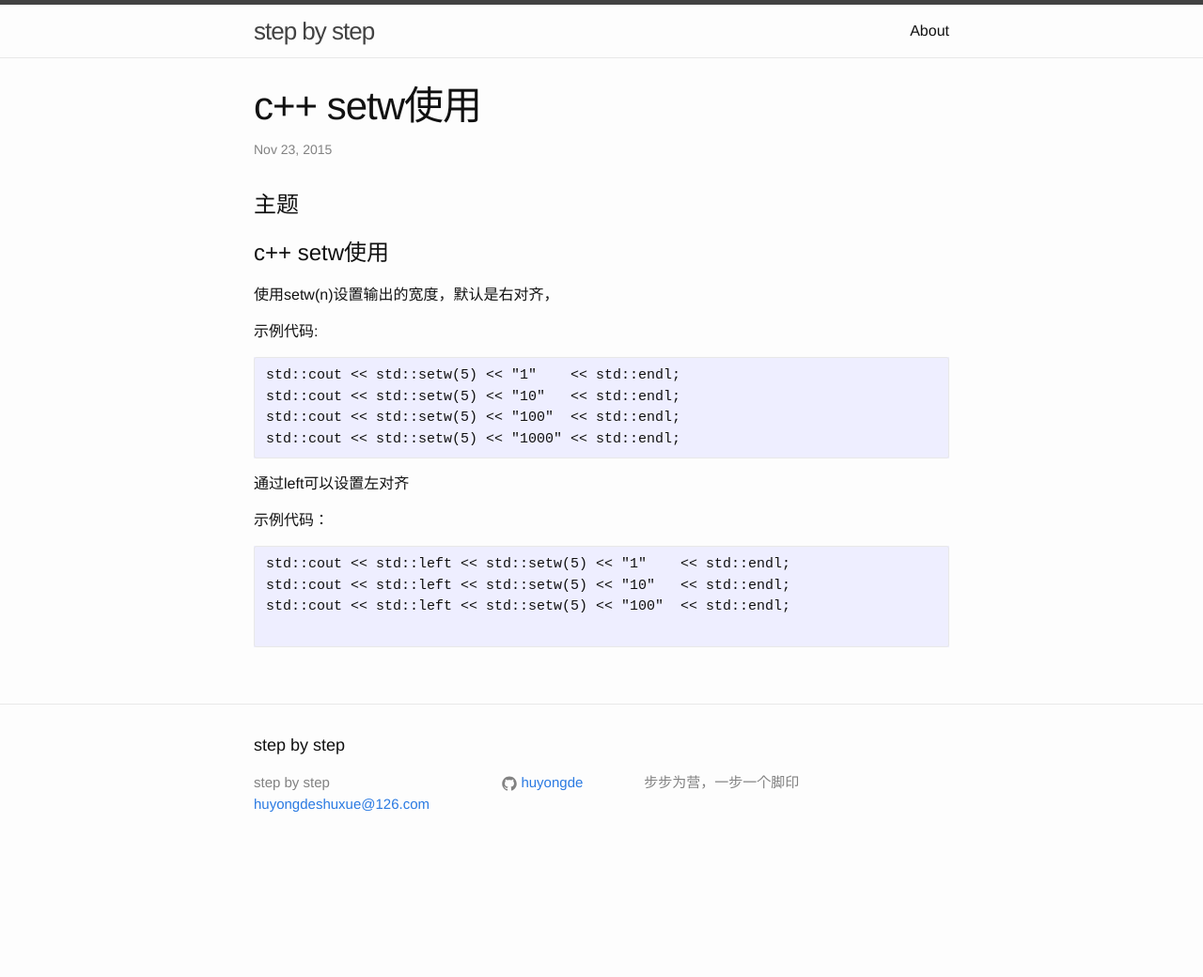
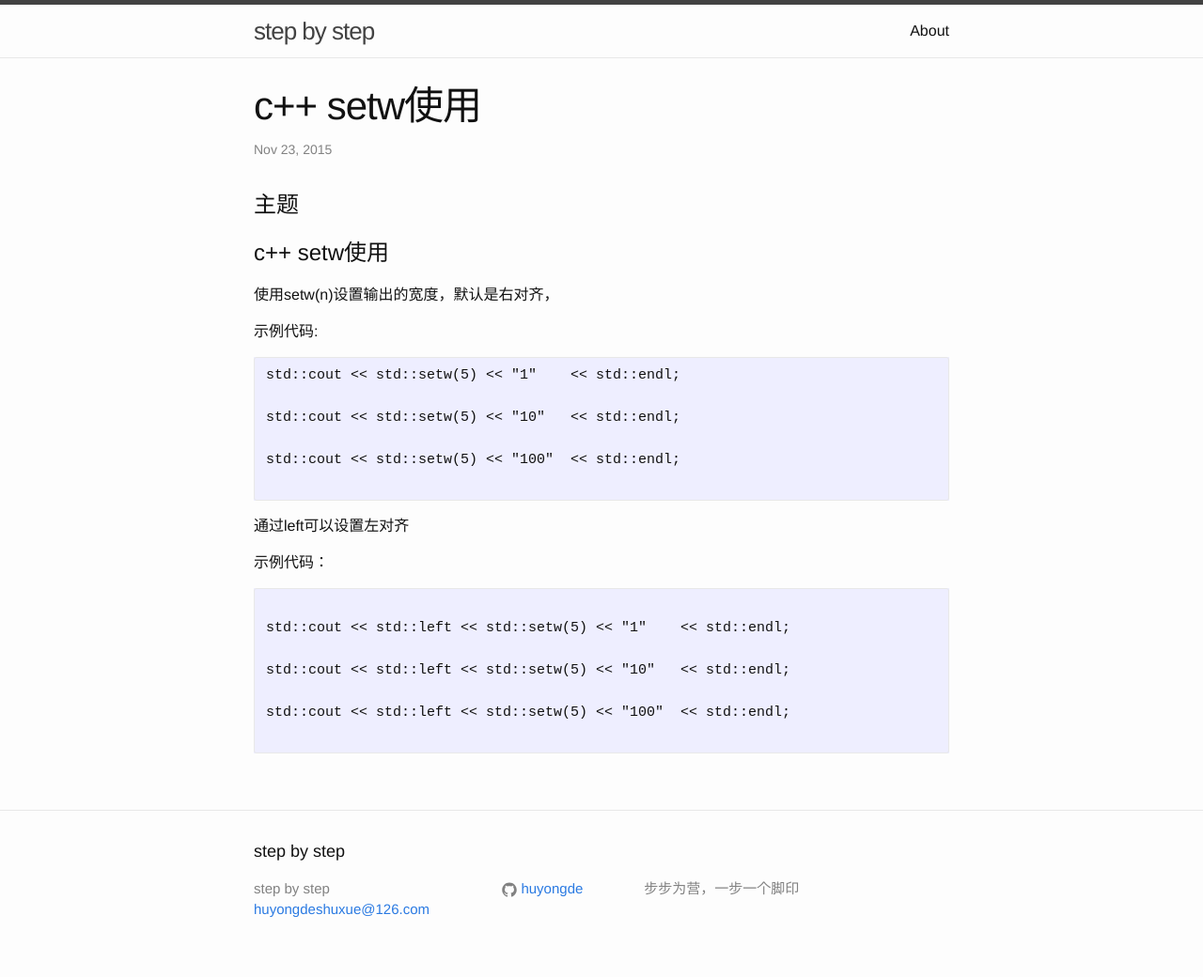
Before and after one commit to huyongde/huyongde.github.io, a Jekyll site: the page built from _posts/2015-11-23-cout-setw.md, in a window 1280 px wide. Shown: the whole page at 94% size. Built offline with Jekyll 4.4.1, drawn with Linux system fonts in a browser that asks for light colours; before the commit the page ends 927 px from its top, so only the background shows below that.

Commit message:
update setw

````diff
--- a/_posts/2015-11-23-cout-setw.md
+++ b/_posts/2015-11-23-cout-setw.md
@@ -13,9 +13,11 @@ title: c++ setw使用
 
 ```
 std::cout << std::setw(5) << "1"    << std::endl;
+
 std::cout << std::setw(5) << "10"   << std::endl;
+
 std::cout << std::setw(5) << "100"  << std::endl;
-std::cout << std::setw(5) << "1000" << std::endl;
+
 ```
 
 通过left可以设置左对齐
@@ -23,8 +25,11 @@ std::cout << std::setw(5) << "1000" << std::endl;
 示例代码：
 
 ```
+
 std::cout << std::left << std::setw(5) << "1"    << std::endl;
+
 std::cout << std::left << std::setw(5) << "10"   << std::endl;
+
 std::cout << std::left << std::setw(5) << "100"  << std::endl;
 
 ```
````
